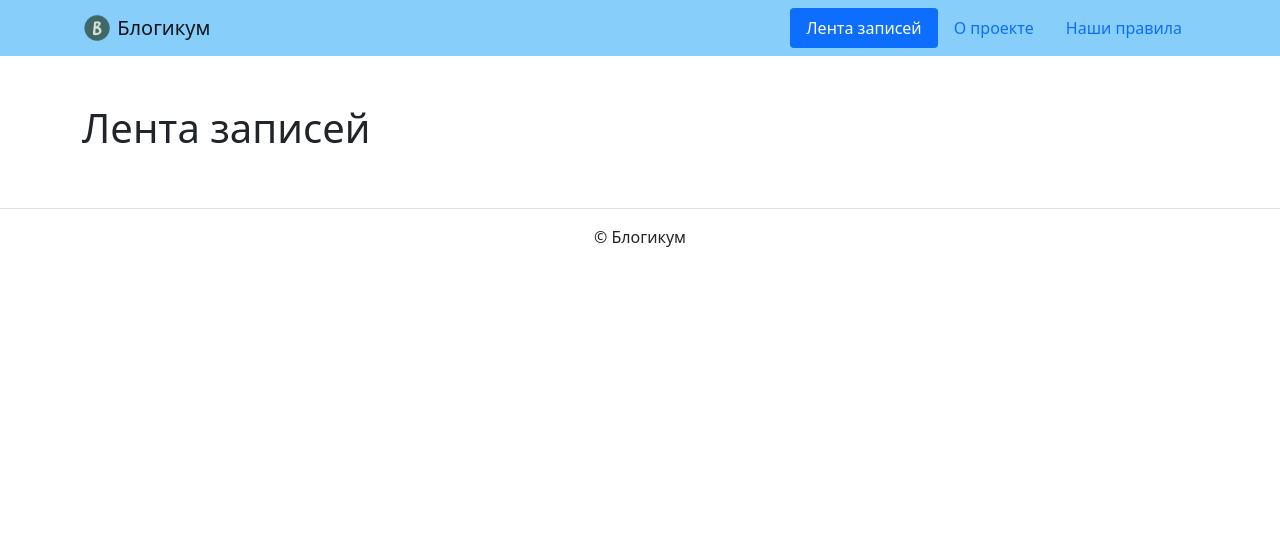
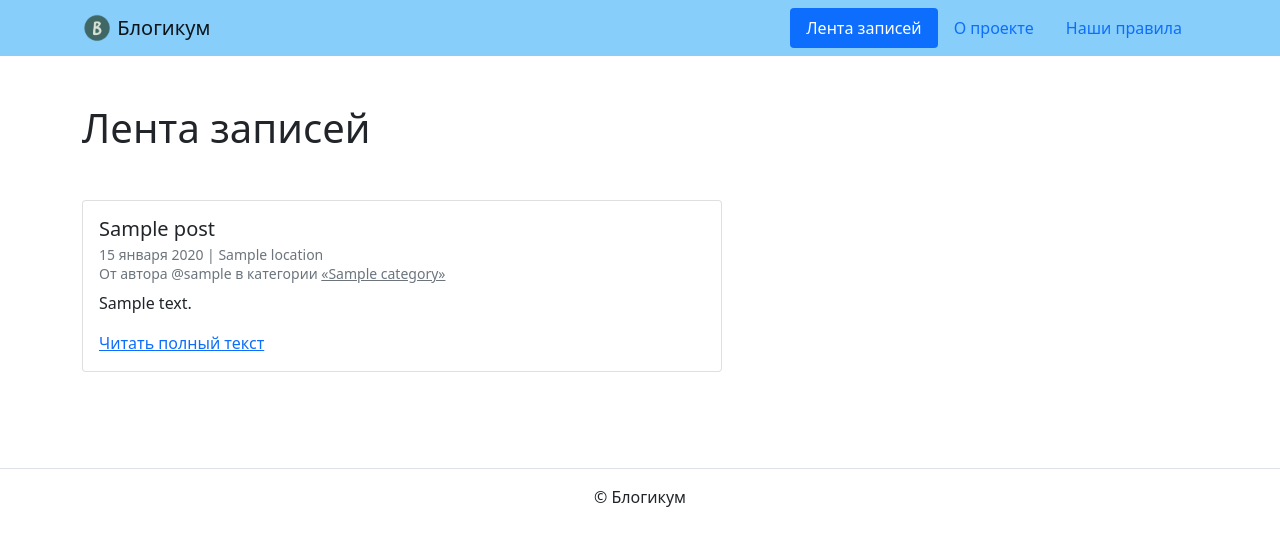
Before and after one commit to IonovN07/django_sprint3, a Django app: page / in a window 1280 px wide. Shown: the top 546 px of the page. Run offline with Django 3.2, Linux system fonts and the light colour scheme; tables that the repository leaves empty hold one stand-in row (values such as "Sample post"); parts of the project's set-up code (start-up, migrations or seed data) failed here and were passed over; some libraries are stand-ins or nearby versions.

Commit message:
change view function blog app

```diff
--- a/blogicum/blog/apps.py
+++ b/blogicum/blog/apps.py
@@ -4,3 +4,4 @@ from django.apps import AppConfig
 class BlogConfig(AppConfig):
     default_auto_field = 'django.db.models.BigAutoField'
     name = 'blog'
+    verbose_name='Блог'
--- a/blogicum/blog/models.py
+++ b/blogicum/blog/models.py
@@ -5,34 +5,65 @@ from django.db import models
 User = get_user_model()
 
 class Category(BasePublishedModel):
-    title = models.CharField(max_length=256)
-    description = models.TextField()
-    slug = models.SlugField(unique=True)
+    title = models.CharField(max_length=256, verbose_name='Заголовок')
+    description = models.TextField(verbose_name='Описание')
+    slug = models.SlugField(
+        unique=True,
+        verbose_name='Идентификатор',
+        help_text='Идентификатор страницы для URL;'
+                'разрешены символы латиницы, цифры, дефис и подчёркивание.'
+        )
 
+    class Meta():
+        verbose_name = 'категории'
+        verbose_name_plural = 'Категории'
+
+    def __str__(self):
+        return self.title
 
 class Location(BasePublishedModel):
-    name = models.CharField(max_length=256)
+    name = models.CharField(max_length=256, verbose_name='Название места')
 
+    class Meta():
+        verbose_name = 'местоположение'
+        verbose_name_plural = 'Местоположения'
+
+    def __str__(self):
+        return self.name
 
 class Post(BasePublishedModel):
-    title = models.CharField(max_length=256)
-    text = models.TextField()
-    pub_date = models.DateTimeField()
+    title = models.CharField(max_length=256, verbose_name='Заголовок')
+    text = models.TextField(verbose_name='Текст')
+    pub_date = models.DateTimeField(
+        verbose_name='Дата и время публикации',
+        help_text='Если установить дату и время в будущем —'
+                'можно делать отложенные публикации.'
+        )
     author = models.ForeignKey(
         User,
         on_delete=models.CASCADE,
-        related_name='posts_author'
+        related_name='posts_author',
+        verbose_name='Автор публикации'
     )
     location = models.ForeignKey(
         Location,
         on_delete=models.SET_NULL,
         null=True,
         blank=True,
-        related_name='posts_by_location'
+        related_name='posts_by_location',
+        verbose_name='Местоположение'
     )
     category = models.ForeignKey(
         Category,
         on_delete=models.SET_NULL,
         null=True,
-        related_name='posts_in_category'
+        related_name='posts_in_category',
+        verbose_name='Категория'
     )
+
+    class Meta():
+        verbose_name = 'публикация'
+        verbose_name_plural = 'Публикации'
+
+    def __str__(self):
+        return self.title
--- a/blogicum/blog/views.py
+++ b/blogicum/blog/views.py
@@ -1,19 +1,54 @@
 from django.http import Http404
-from django.shortcuts import render
-
+from blog.models import Category, Location, Post
+from django.shortcuts import get_object_or_404, render
+from django.db.models import Q
+from django.utils import timezone
 
 
 def index(request):
-    return render(request, 'blog/index.html' )
-#{'posts': posts}
+    post_list = Post.objects.select_related(
+        'category', 'location', 'author'
+    ).filter(
+        is_published=True,
+        pub_date__lt=timezone.now(),
+        category__is_published=True
+    ).order_by('-pub_date')[:5]
+    return render(request, 'blog/index.html', {'post_list': post_list})
+
 
 def post_detail(request, post_id):
-    #if post_id not in posts_id:
-        #raise Http404(f'Запрашиваемая вами страница {post_id} не найдена')
-    return render(request, 'blog/detail.html')
+    # post = get_object_or_404(
+    #     Post.objects.select_related(
+    #         'category', 'location', 'author'
+    #         ).filter(is_published=True,
+    #     pub_date__lt=timezone.now(),
+    #     category__is_published=True), id=post_id)
+    try:
+        post = Post.objects.select_related(
+            'category', 'location', 'author'
+        ).filter(is_published=True,
+                pub_date__lt=timezone.now(),
+                category__is_published=True
+        ).get(id=post_id)
+    except Post.DoesNotExist:
+        raise Http404(f'Запрашиваемая вами страница {post_id} не найдена')
+    return render(request, 'blog/detail.html', {'post': post})
+
 #{'post': posts_id[post_id]}
 
 def category_posts(request, category_slug):
-    return render(request, 'blog/category.html')
+
+    category = get_object_or_404(
+        Category.objects.filter(is_published=True,
+            slug=category_slug))
+
+    posts = category.posts_in_category.select_related(
+        'category', 'location', 'author'
+    ).filter(is_published=True, pub_date__lt=timezone.now())
+    context = {
+        'category': category,
+        'post_list': posts
+    }
+    return render(request, 'blog/category.html', context)
 
 #{'category': category_slug}
--- a/blogicum/blogicum/urls.py
+++ b/blogicum/blogicum/urls.py
@@ -1,5 +1,6 @@
 from django.contrib import admin
 from django.urls import include, path
+from django.conf import settings
 
 
 urlpatterns = [
@@ -7,3 +8,7 @@ urlpatterns = [
     path('admin/', admin.site.urls),
     path('', include('blog.urls')),
 ]
+
+if settings.DEBUG:
+    import debug_toolbar
+    urlpatterns += (path('__debug__/', include(debug_toolbar.urls)),)
--- a/blogicum/core/models.py
+++ b/blogicum/core/models.py
@@ -1,8 +1,15 @@
 from django.db import models
 
 class BasePublishedModel(models.Model):
-    is_published = models.BooleanField(default=True)
-    created_at = models.DateTimeField(auto_now_add=True)
+    is_published = models.BooleanField(
+        default=True,
+        verbose_name='Опубликовано',
+        help_text='Снимите галочку, чтобы скрыть публикацию.'
+        )
+    created_at = models.DateTimeField(
+        auto_now_add=True,
+        verbose_name='Добавлено',
+        )
 
     class Meta:
         abstract = True
--- a/blogicum/templates/base.html
+++ b/blogicum/templates/base.html
@@ -1,38 +1,25 @@
 {% load static %}
-
 <!DOCTYPE html>
 <html lang="ru">
   <head>
     <meta charset="utf-8">
     <meta name="viewport" content="width=device-width, initial-scale=1">
-    <link
-      rel="icon"
-      type="image"
-      href="{% static 'img/fav/favicon.ico' %}">
-    <link
-      rel="apple-touch-icon"
-      sizes="180x180"
-      href="{% static 'img/fav/apple-touch-icon.png' %}">
-    <link
-      rel="icon"
-      type="image/png"
-      sizes="32x32"
-      href="{% static 'img/fav/favicon-32x32.png' %}">
-    <link
-      rel="icon"
-      type="image/png"
-      sizes="16x16"
-      href="{% static 'img/fav/favicon-16x16.png' %}">
-    <link rel="stylesheet" href="{% static 'css/bootstrap.min.css' %}">
+    <link rel="icon" href="{% static 'img/fav/favicon.ico' %}" type="image">
+    <link rel="apple-touch-icon" sizes="180x180" href="{% static 'img/fav/apple-touch-icon.png' %}">
+    <link rel="icon" type="image/png" sizes="32x32" href="{% static 'img/fav/favicon-32x32.png' %}">
+    <link rel="icon" type="image/png" sizes="16x16" href="{% static 'img/fav/favicon-16x16.png' %}">
     <title>
       {% block title %}{% endblock %}
     </title>
+    <link rel="stylesheet" href="{% static 'css/bootstrap.min.css' %}">
   </head>
   <body>
     {% include "includes/header.html" %}
-      <main>
-        {% block content %}{% endblock %}
-      </main>
+    <main>
+      <div class="container py-5">
+      {% block content %}{% endblock %}
+      </div>
+    </main>
     {% include "includes/footer.html" %}
   </body>
 </html>
--- a/blogicum/templates/blog/index.html
+++ b/blogicum/templates/blog/index.html
@@ -1,32 +1,12 @@
 {% extends "base.html" %}
-
-{% block title %}Лента записей{% endblock %}
+{% block title %}
+  Лента записей
+{% endblock %}
 {% block content %}
-  <div class="container py-5">
-    <h1>Лента записей</h1>
-    {% for post in posts reversed %}
-    <hr>
-    <article>
-      <ul>
-        <li>
-          Место: {{ post.location }}
-        </li>
-        <li>
-          Дата: {{ post.date }}
-        </li>
-        <li>
-          Категория:
-          <a href="{% url 'blog:category_posts' post.category %}">
-            {{ post.category }}
-          </a>
-        </li>
-      </ul>
-      <p>
-        {{ post.text|truncatewords:10|linebreaks }}
-      </p>
-      <a href="{% url 'blog:post_detail' post.id %}">Читать полный текст</a>
+  <h1 class="mb-5">Лента записей</h1>
+  {% for post in post_list %}
+    <article class="mb-5">
+      {% include "includes/post_card.html" %}
     </article>
-
-    {% endfor %}
-  </div>
-{% endblock content %}
+  {% endfor %}
+{% endblock %}
--- /dev/null
+++ b/blogicum/templates/includes/category_link.html
@@ -0,0 +1,3 @@
+<a class="text-muted" href="{% url 'blog:category_posts' post.category.slug %}">
+  «{{ post.category.title }}»
+</a>
--- a/blogicum/templates/includes/header.html
+++ b/blogicum/templates/includes/header.html
@@ -1,49 +1,30 @@
 {% load static %}
-{% with request.resolver_match.view_name as view_name %}
-
 <header>
   <nav class="navbar navbar-light" style="background-color: lightskyblue">
     <div class="container">
       <a class="navbar-brand" href="{% url 'blog:index' %}">
-        <img src="{% static 'img/logo.png' %}"
-        width="30"
-        height="30"
-        class="d-inline-block align-top" alt="">
+        <img src="{% static 'img/logo.png' %}" width="30" height="30" class="d-inline-block align-top" alt="">
         Блогикум
       </a>
-      <ul class="nav nav-pills">
+      {% with request.resolver_match.view_name as view_name %}
+        <ul class="nav  nav-pills">
           <li class="nav-item">
-          <a
-          class="nav-link
-          {% if view_name == 'blog:index' %}
-            active
-          {% endif %}"
-          href="{% url 'blog:index' %}">
+            <a class="nav-link {% if view_name == 'blog:index' %} active {% endif %}" href="{% url 'blog:index' %}">
               Лента записей
             </a>
           </li>
           <li class="nav-item">
-          <a
-          class="nav-link
-          {% if view_name == 'pages:about' %}
-            active
-          {% endif %}"
-          href="{% url 'pages:about' %}">
+            <a class="nav-link {% if view_name == 'pages:about' %} active {% endif %}" href="{% url 'pages:about' %}">
               О проекте
             </a>
           </li>
           <li class="nav-item">
-          <a
-          class="nav-link
-          {% if view_name == 'pages:rules' %}
-            active
-          {% endif %}"
-          href="{% url 'pages:rules' %}">
+            <a class="nav-link {% if view_name == 'pages:rules' %} active {% endif %}" href="{% url 'pages:rules' %}">
               Наши правила
             </a>
           </li>
         </ul>
+      {% endwith %}
     </div>
   </nav>
 </header>
-{% endwith %}
--- /dev/null
+++ b/blogicum/templates/includes/post_card.html
@@ -0,0 +1,13 @@
+<div class="card" style="width: 40rem;">
+  <div class="card-body">
+    <h5 class="card-title">{{ post.title }}</h5>
+    <h6 class="card-subtitle mb-2 text-muted">
+      <small>
+        {{ post.pub_date|date:"d E Y" }} | {% if post.location and post.location.is_published %}{{ post.location.name }}{% else %}Планета Земля{% endif %}<br>
+        От автора @{{ post.author.username }} в категории {% include "includes/category_link.html" %}
+      </small>
+    </h6>
+    <p class="card-text">{{ post.text|truncatewords:10 }}</p>
+    <a href="{% url 'blog:post_detail' post.id %}" class="card-link">Читать полный текст</a>
+  </div>
+</div>
```
Also changed, not shown: blogicum/blog/admin.py (+60 -1 lines), blogicum/blogicum/settings.py (+7 -12 lines), blogicum/templates/blog/category.html (+12 -8 lines), blogicum/templates/blog/detail.html (+9 -25 lines), blogicum/templates/pages/about.html (+4 -5 lines), blogicum/templates/pages/rules.html (+5 -6 lines), requirements.txt (+22 -2 lines), blogicum/templates/includes/footer.html (line endings or trailing spaces). Lines whose indentation alone changed are shown as unchanged.
